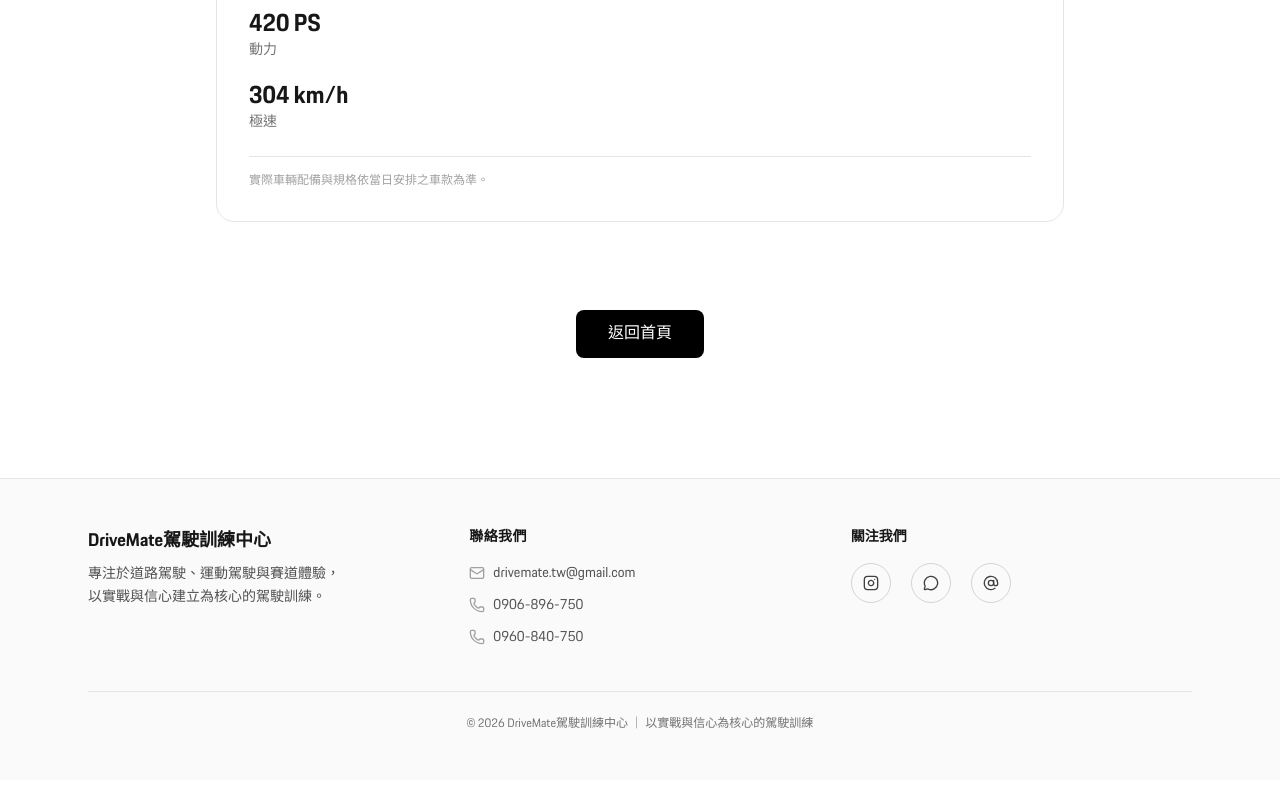
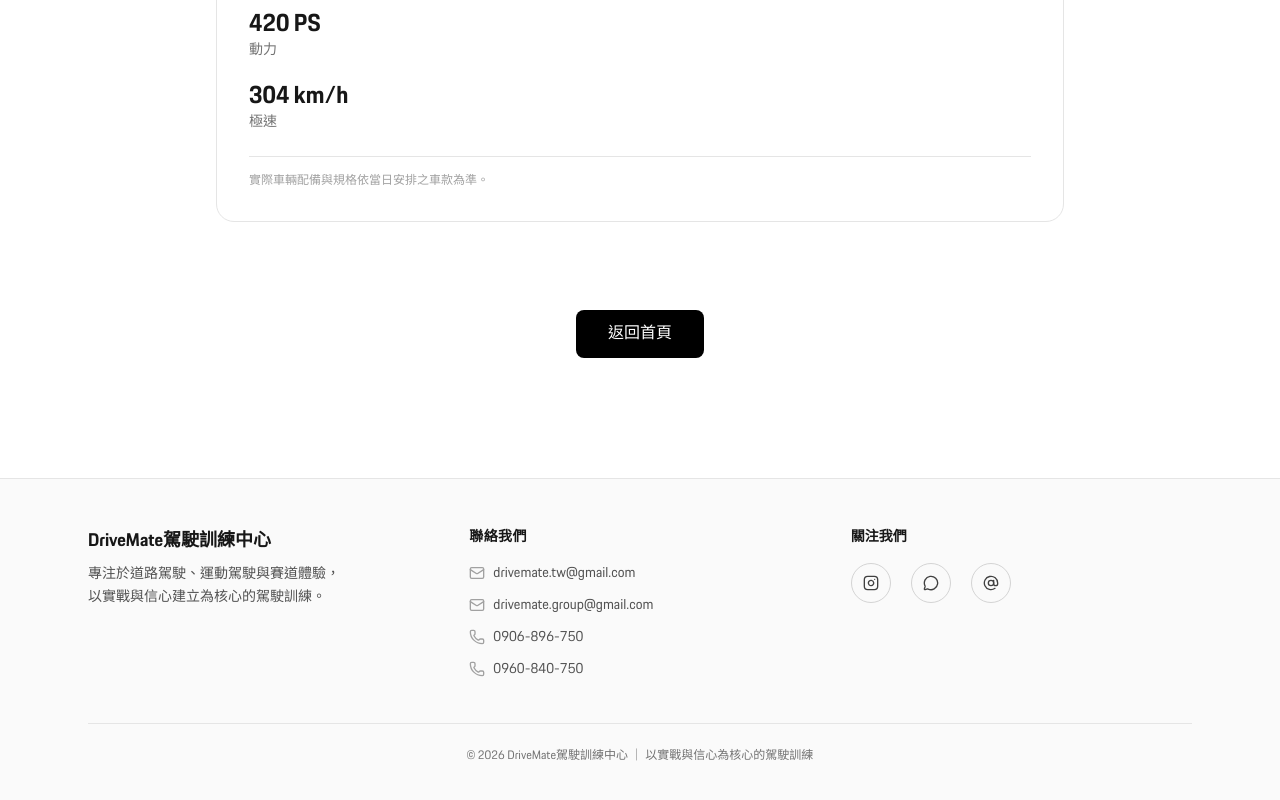
Before and after one commit to laurelke/drivemate-web, a Next.js app: page /courses/road-driving/instructor-car in a window 1280 px wide. Shown: the part 3567-4367 px from the top of the page. Built offline with nearby package versions, Linux system fonts and the light colour scheme; a web font is replaced by a local one.

Commit message:
feat: unify course pages layout and design

```diff
--- a/components/Footer.tsx
+++ b/components/Footer.tsx
@@ -67,6 +67,21 @@ export default function Footer() {
                 >
                   <Mail className="h-4 w-4 text-neutral-400" />
                   <span>drivemate.tw@gmail.com</span>
+                </a>
+              </li>
+              <li>
+                <a
+                  href="mailto:drivemate.group@gmail.com"
+                  className="
+                    inline-flex items-center gap-2
+                    transition-colors hover:text-neutral-900
+                    underline-offset-4 hover:underline
+                    justify-center md:justify-start
+                  "
+                  aria-label="寄信給 DriveMate drivemate.group@gmail.com"
+                >
+                  <Mail className="h-4 w-4 text-neutral-400" />
+                  <span>drivemate.group@gmail.com</span>
                 </a>
               </li>
 
```
